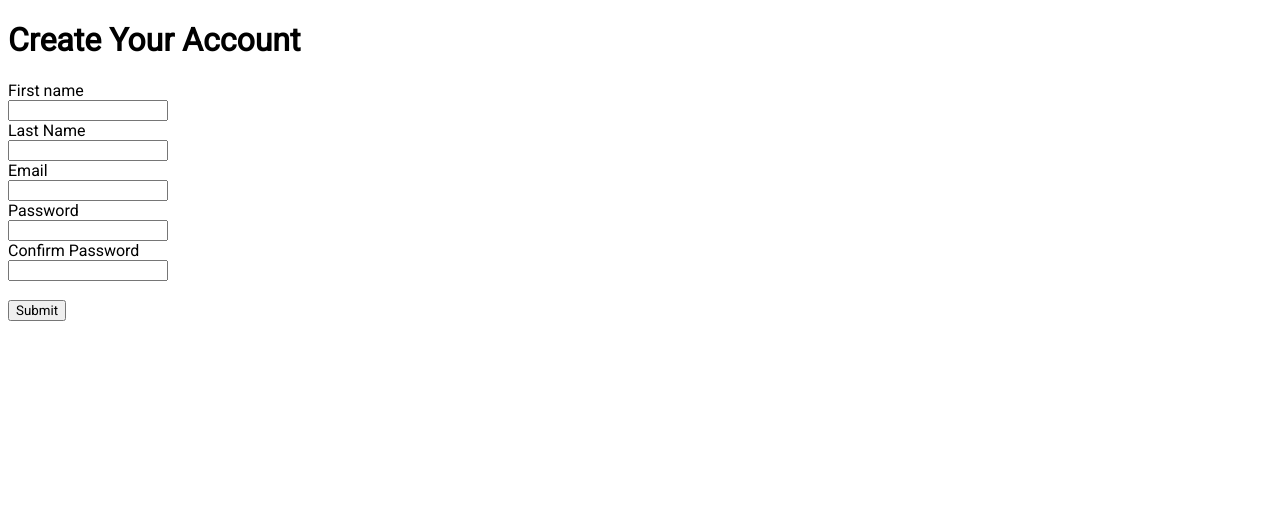
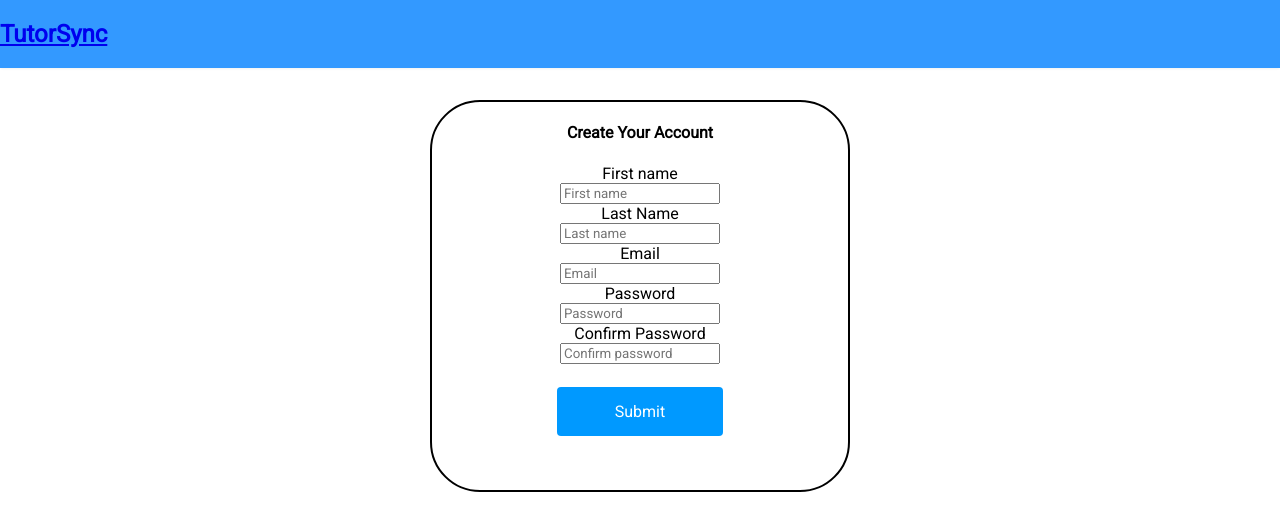
Before and after one commit to CS673-Team-ASync/tutorsync, a React (Create React App) app: page /signUp in a window 1280 px wide. Shown: the top 530 px of the page. Built offline with nearby package versions, Linux system fonts and the light colour scheme.

Commit message:
added some styling and added a basic navbar with home linking capability

```diff
--- a/src/App.css
+++ b/src/App.css
@@ -2,6 +2,10 @@
 
 * {
 	font-family: "Roboto", sans-serif;
+}
+
+body {
+	margin: 0;
 }
 
 .twoListContainer {
--- a/src/App.js
+++ b/src/App.js
@@ -6,6 +6,7 @@ import {
   Switch,
   Route
 } from "react-router-dom";
+import NavigationBar from './component/navigationBar';
 
 const App = () => {
 
@@ -17,6 +18,7 @@ const App = () => {
 
   return (
     <Router>
+      <NavigationBar />
       <Switch>
         <Route path="/signUp">
           <SignUpPage />
--- /dev/null
+++ b/src/component/navigationBar.css
@@ -0,0 +1,12 @@
+div.navigationBar {
+    background-color: rgb(51, 153, 255);
+    box-shadow: 0 2px 2px -1px rgba(0, 0, 0, 0.055);
+    display: block;
+
+    margin: 0;
+    padding: 0;
+
+    position: fixed;
+    left: 0;
+    right: 0;
+}
--- /dev/null
+++ b/src/component/navigationBar.js
@@ -0,0 +1,15 @@
+import React from "react"
+import './navigationBar.css';
+import {
+    Link
+} from "react-router-dom";
+
+
+
+const NavigationBar = () => {
+    return <div className="navigationBar">
+        <Link to="/"><h2 className="navigationBar">TutorSync</h2></Link>
+    </div>
+}
+
+export default NavigationBar;
--- /dev/null
+++ b/src/component/signUpPage/signUpPage.css
@@ -0,0 +1,45 @@
+.signUpFormWrapper {
+	border: 2px solid black;
+	border-radius: 50px;
+    grid-column: 2 / 3;
+    margin-top: 100px;
+
+
+
+	/* overflow: auto; */
+}
+
+.button {
+    border: none;
+    color: white;
+    padding: 15px 32px;
+    text-align: center;
+    text-decoration: none;
+    display: inline-block;
+    font-size: 16px;
+    width: 40%;
+    margin: 4px 2px;
+    cursor: pointer;
+    border-radius: 4px;
+    background-color: rgb(0, 153, 255);
+}
+
+.signUpForm {
+    text-align: center;
+    margin-bottom: 50px;
+}
+
+h4 {
+    text-align: center;
+}
+
+.wrapper {
+    display: grid;
+    grid-template-columns: repeat(3, 1fr);
+    gap: 10px;
+    grid-auto-rows: minmax(100px, auto);
+  }
+
+.signUpForm input {
+    text-align: left;
+}
--- a/src/component/signUpPage/signUpPage.js
+++ b/src/component/signUpPage/signUpPage.js
@@ -1,4 +1,5 @@
 import React, { useState } from 'react';
+import './signUpPage.css';
 
 const SignUpPage = () => {
 
@@ -8,28 +9,33 @@ const SignUpPage = () => {
     const [password, setPassword] = useState('');
     const [confirmPassword, setConfirmPassword] = useState('');
 
-    const handleOnSubmit = () => {
+    const handleOnSubmit = (e) => {
+        e.preventDefault()
+        fetch("http://localhost:9000/").then((response) => console.log(response.text()))
         console.log('submitting...')
     }
 
 
 
-    return <>
-        <h1>Create Your Account</h1>
-        <form>
+    return <div className="wrapper">
+        <div className="signUpFormWrapper">
+
+            <h4>Create Your Account</h4>
+            <form className="signUpForm">
                 <label >First name</label><br />
-            <input type="text" id="firstName" name="firstName" value={firstName} onChange={e => setFirstName(e.target.value)} /><br />
+                <input type="text" id="firstName" placeholder="First name" value={firstName} onChange={e => setFirstName(e.target.value)} /><br />
                 <label >Last Name</label><br />
-            <input type="text" id="lastName" name="lastName" value={lastName} onChange={e => setLastName(e.target.value)} /><br />
+                <input type="text" id="lastName" placeholder="Last name" value={lastName} onChange={e => setLastName(e.target.value)} /><br />
                 <label >Email</label><br />
-            <input type="text" id="email" name="email" value={email} onChange={e => setEmail(e.target.value)} /><br />
+                <input type="text" id="email" placeholder="Email" value={email} onChange={e => setEmail(e.target.value)} /><br />
                 <label>Password</label><br />
-            <input type="password" value={password} onChange={e => setPassword(e.target.value)} /><br />
+                <input type="password" placeholder="Password" value={password} onChange={e => setPassword(e.target.value)} /><br />
                 <label>Confirm Password</label><br />
-            <input type="password" value={confirmPassword} onChange={e => setConfirmPassword(e.target.value)} /><br /><br />
-            <button onClick={handleOnSubmit}>Submit</button>
+                <input type="password" placeholder="Confirm password" value={confirmPassword} onChange={e => setConfirmPassword(e.target.value)} /><br /><br />
+                <button className="button" onClick={handleOnSubmit}>Submit</button>
             </form>
-    </>
+        </div>
+    </div>
 }
 
 export default SignUpPage;
```
Lines whose indentation alone changed are shown as unchanged.
